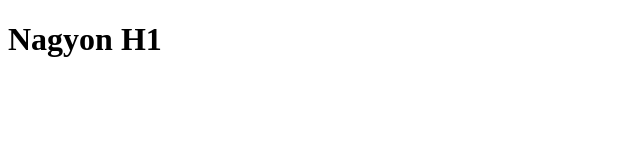
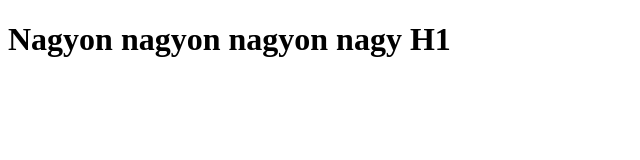
Before and after one commit to WK-project/MOME-project, a plain HTML site: page index.html in a window 1280 px wide. Shown: the whole page, without its empty margins (0-640 px from the left). Drawn offline with Linux system fonts and the light colour scheme.

Commit message:
nagyon nagy h1

```diff
--- a/index.html
+++ b/index.html
@@ -3,6 +3,6 @@
 <head>
 </head>
 <body>
-  <h1>Nagyon H1</h1>
+  <h1>Nagyon nagyon nagyon nagy H1</h1>
 </body>
 </html>
```
